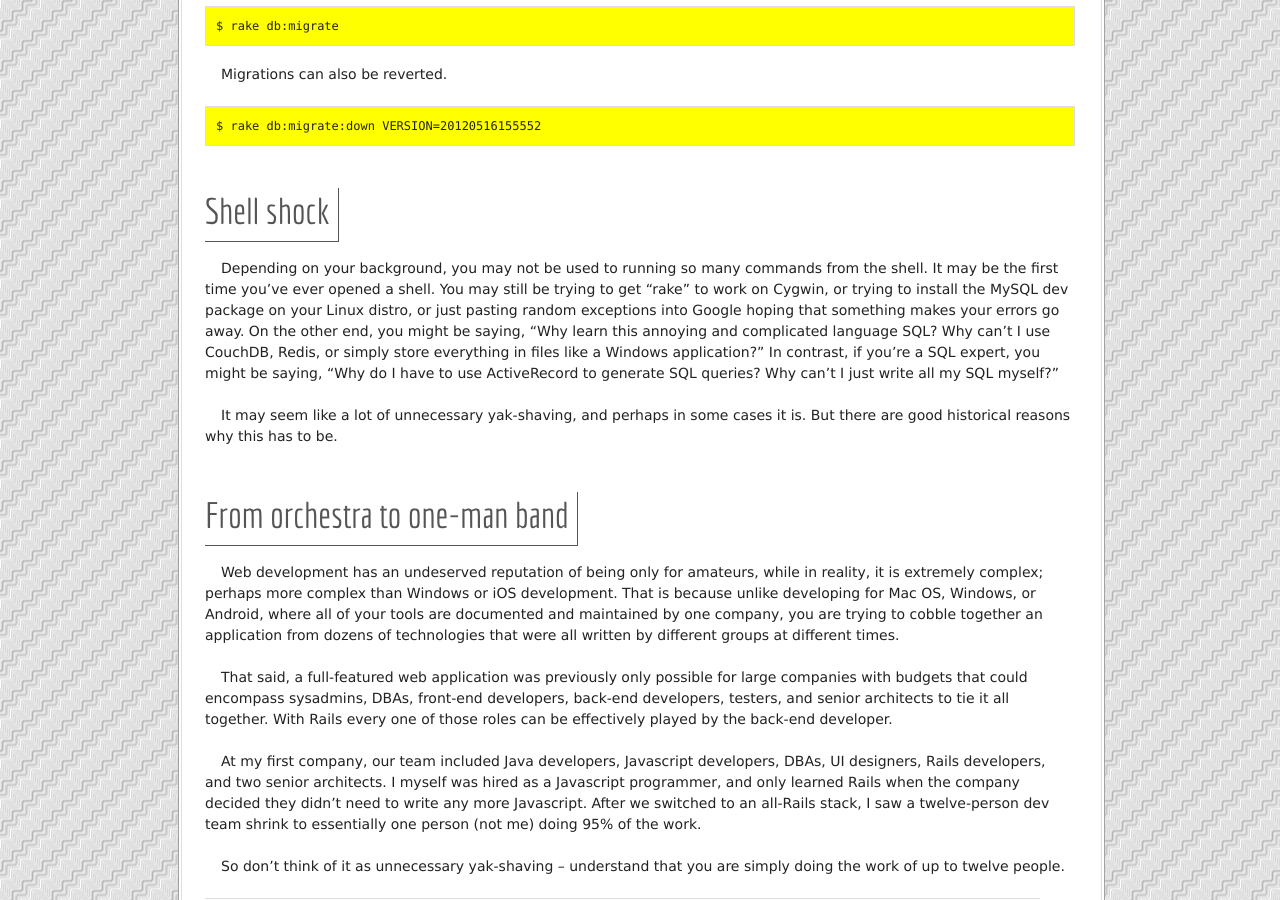
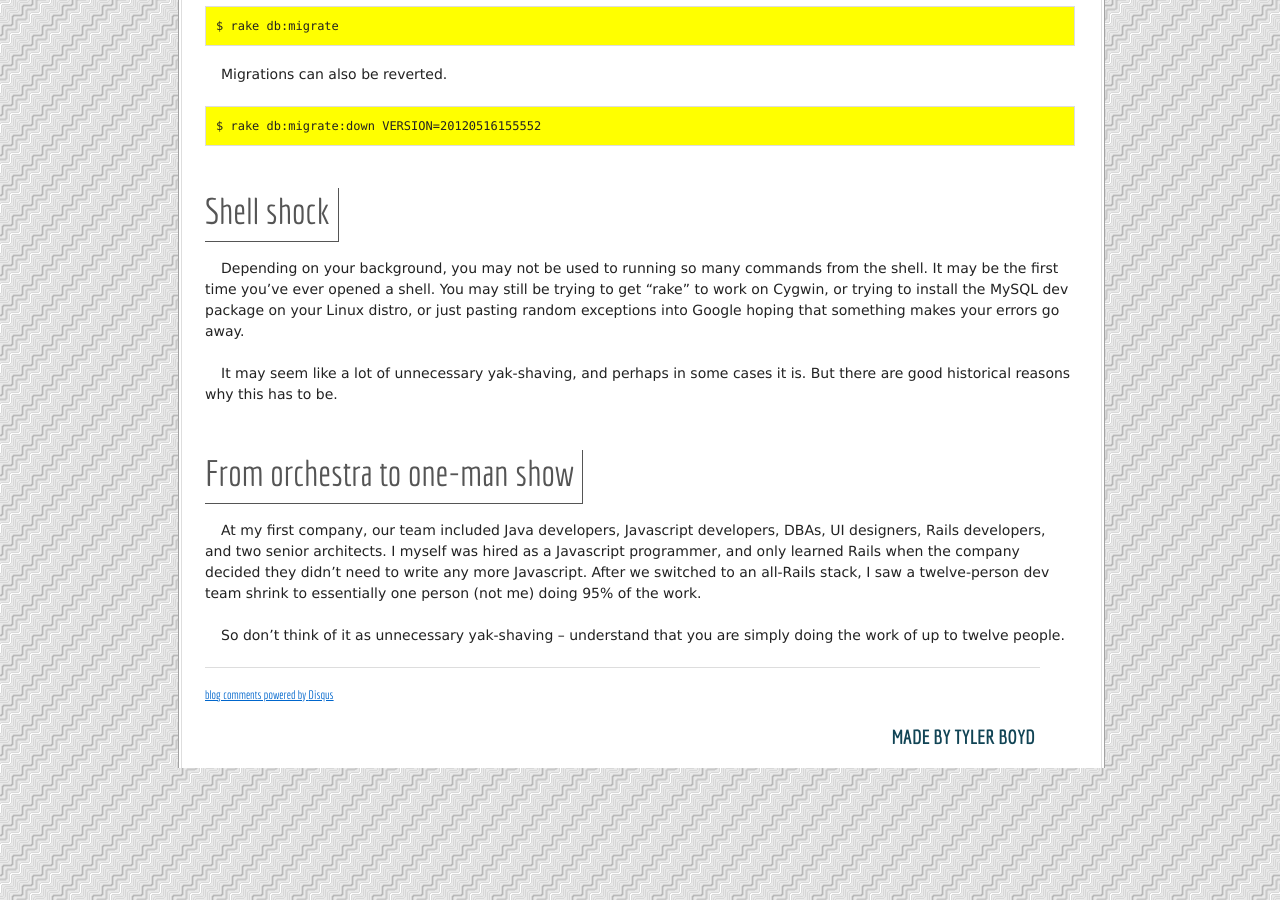
Before and after one commit to tb0yd/abcsofror, a Jekyll site: the page built from jekyll/_posts/2012-05-16-d.md, in a window 1280 px wide and 900 px high, scrolled down 1760 px. Built offline with Jekyll 4.4.1, drawn with Linux system fonts in a browser that asks for light colours; comment, search, counter and statistics services are not loaded.

Commit message:
remove long-winded stuff

```diff
--- a/jekyll/_posts/2012-05-16-d.md
+++ b/jekyll/_posts/2012-05-16-d.md
@@ -68,15 +68,11 @@ Migrations can also be reverted.
 
 ####Shell shock
 
-Depending on your background, you may not be used to running so many commands from the shell. It may be the first time you've ever opened a shell. You may still be trying to get "rake" to work on Cygwin, or trying to install the MySQL dev package on your Linux distro, or just pasting random exceptions into Google hoping that something makes your errors go away. On the other end, you might be saying, "Why learn this annoying and complicated language SQL? Why can't I use CouchDB, Redis, or simply store everything in files like a Windows application?" In contrast, if you're a SQL expert, you might be saying, "Why do I have to use ActiveRecord to generate SQL queries? Why can't I just write all my SQL myself?"
+Depending on your background, you may not be used to running so many commands from the shell. It may be the first time you've ever opened a shell. You may still be trying to get "rake" to work on Cygwin, or trying to install the MySQL dev package on your Linux distro, or just pasting random exceptions into Google hoping that something makes your errors go away.
 
 It may seem like a lot of unnecessary yak-shaving, and perhaps in some cases it is. But there are good historical reasons why this has to be.
 
-####From orchestra to one-man band
-
-Web development has an undeserved reputation of being only for amateurs, while in reality, it is extremely complex; perhaps more complex than Windows or iOS development. That is because unlike developing for Mac OS, Windows, or Android, where all of your tools are documented and maintained by one company, you are trying to cobble together an application from dozens of technologies that were all written by different groups at different times.
-
-That said, a full-featured web application was previously only possible for large companies with budgets that could encompass sysadmins, DBAs, front-end developers, back-end developers, testers, and senior architects to tie it all together. With Rails every one of those roles can be effectively played by the back-end developer.
+####From orchestra to one-man show
 
 At my first company, our team included Java developers, Javascript developers, DBAs, UI designers, Rails developers, and two senior architects. I myself was hired as a Javascript programmer, and only learned Rails when the company decided they didn't need to write any more Javascript. After we switched to an all-Rails stack, I saw a twelve-person dev team shrink to essentially one person (not me) doing 95% of the work.
 
```
Also changed, not shown: 3 other files.
